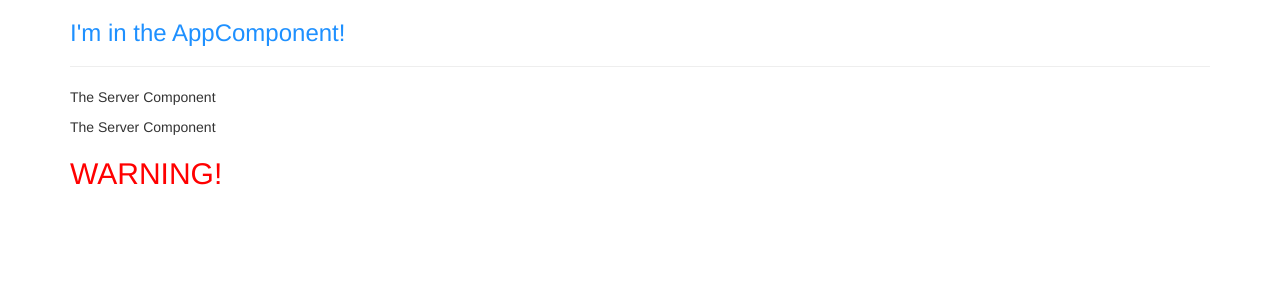
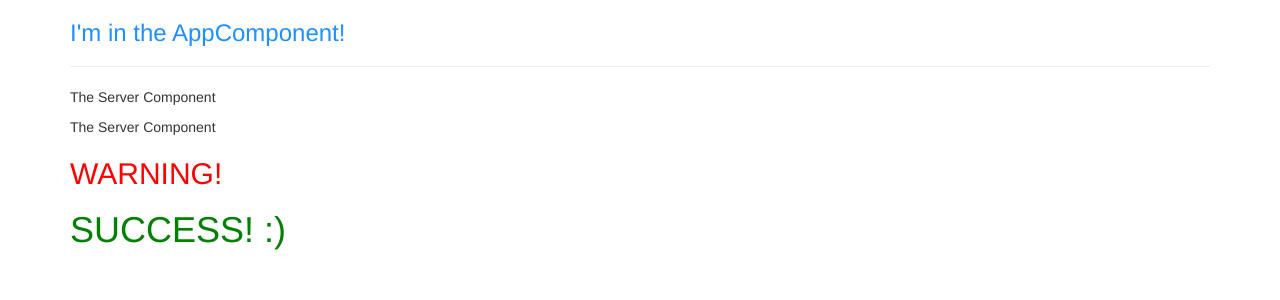
Before and after one commit to derekcoppinger/AngularProject, an Angular app: page / in a window 1280 px wide. Shown: the top 300 px of the page. Built offline with nearby package versions, Linux system fonts and the light colour scheme.

Commit message:
Creating the 'success' component

```diff
--- a/src/app/app.component.html
+++ b/src/app/app.component.html
@@ -8,6 +8,7 @@
       <!-- <div app-servers></div> -->
       <!-- <div class="app-servers"></div> -->
       <app-warning></app-warning>
+      <app-success></app-success>
     </div>
   </div>
 </div>
--- a/src/app/app.module.ts
+++ b/src/app/app.module.ts
@@ -5,13 +5,15 @@ import { AppComponent } from './app.component';
 import { ServerComponent } from './server/server.component';
 import { ServersComponent } from './servers/servers.component';
 import { WarningComponent } from './warning/warning.component';
+import { SuccessComponent } from './success/success.component';
 
 @NgModule({
   declarations: [
     AppComponent,
     ServerComponent,
     ServersComponent,
-    WarningComponent
+    WarningComponent,
+    SuccessComponent
   ],
   imports: [
     BrowserModule
--- /dev/null
+++ b/src/app/success/success.component.ts
@@ -0,0 +1,21 @@
+import { Component, OnInit } from "@angular/core";
+
+@Component({
+    selector: 'app-success',
+    template: `
+        <h1>SUCCESS! :)</h1>
+    `,
+    styles: [`
+        h1 {
+            color: green;
+        }
+    `]
+})
+export class SuccessComponent implements OnInit {
+
+    constructor() { }
+
+    ngOnInit() {
+
+    }
+}
```
